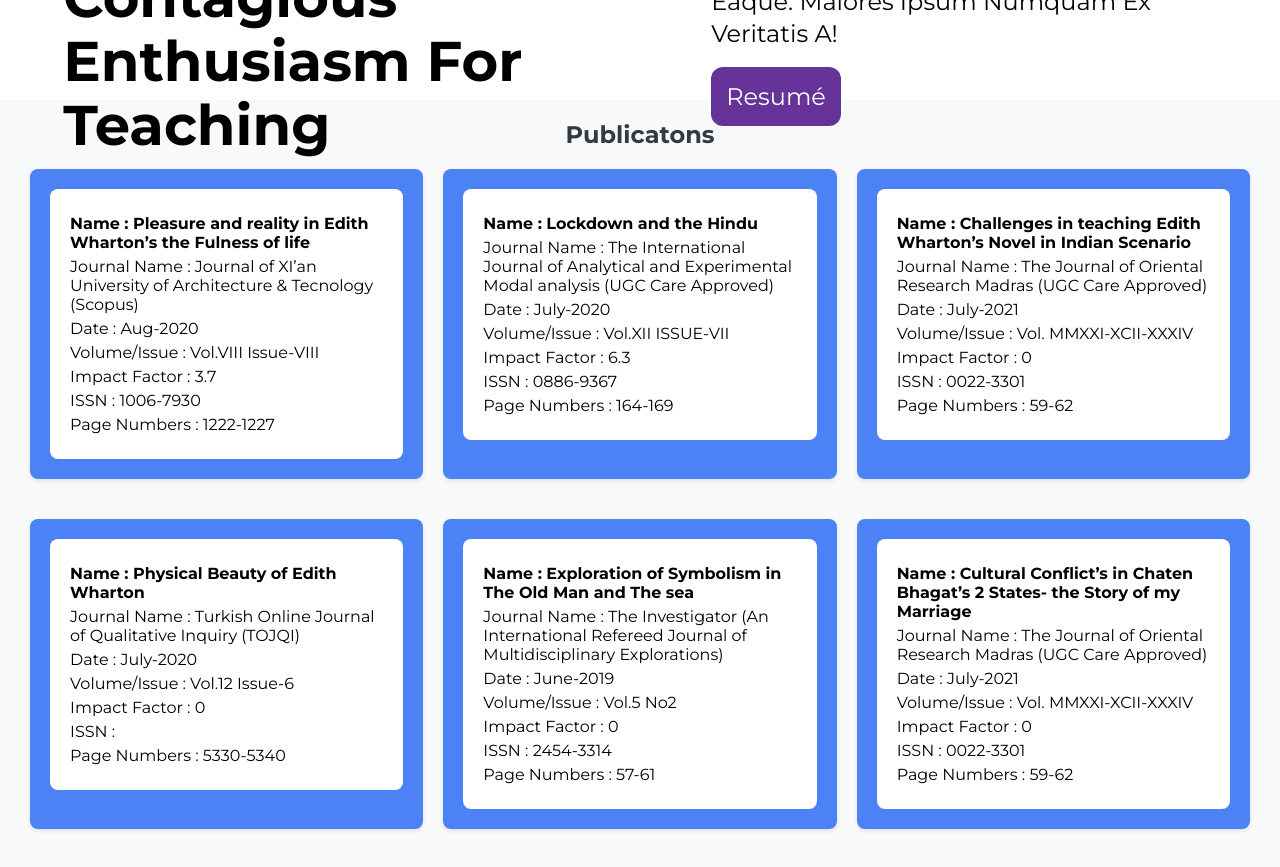
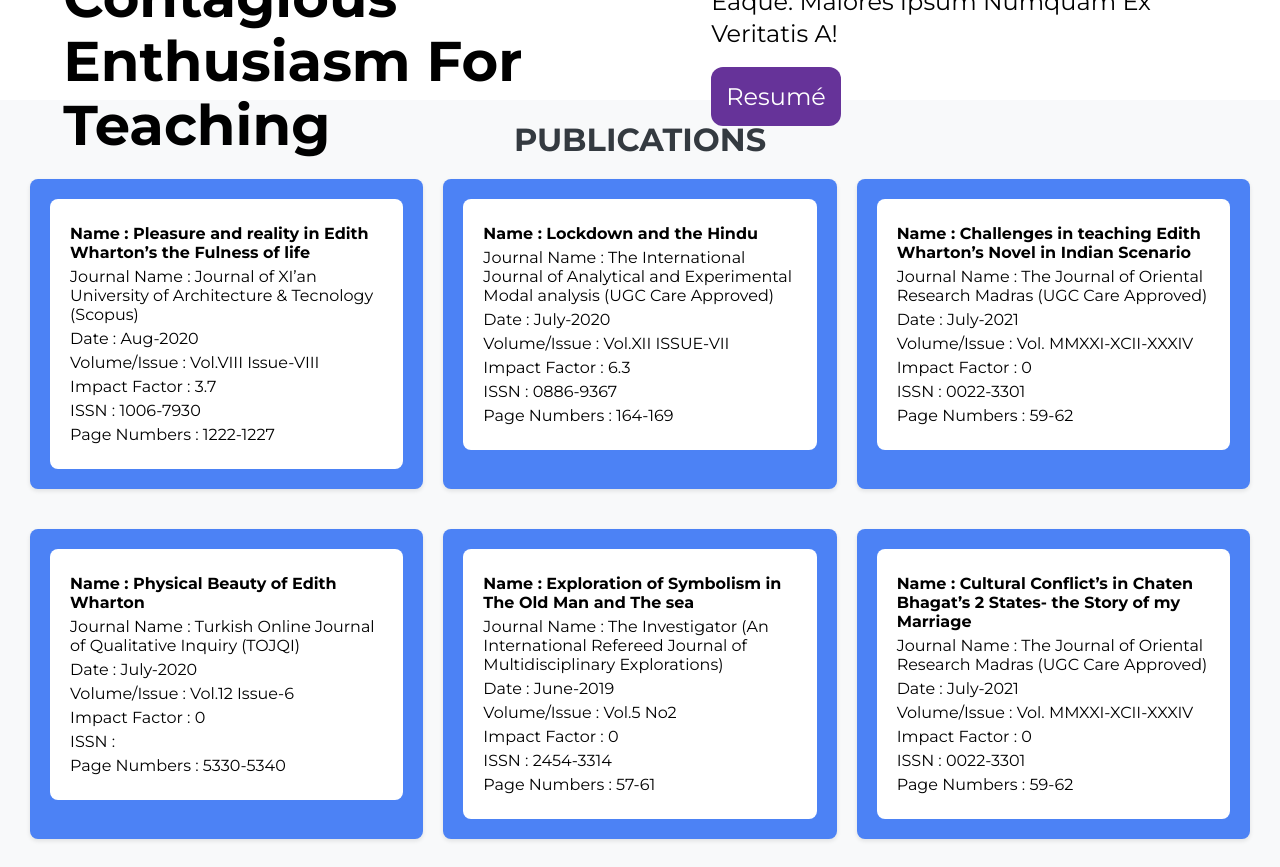
Before and after one commit to ahamed-sha-11/YasubarathiSir, a React (Vite) app: page / in a window 1280 px wide. Shown: the part 1180-2047 px from the top of the page. Built offline with nearby package versions, Linux system fonts and the light colour scheme.

Commit message:
"Changed spelling mistake and added styles "

```diff
--- a/src/components/PublicationComponent.jsx
+++ b/src/components/PublicationComponent.jsx
@@ -5,7 +5,7 @@ function PublicationComponents({ publicationdata }) {
   return (
     <>
       <section className="publication">
-        <h1>Publicatons</h1>
+        <h1>Publications</h1>
         <div className="card-holder">
           {publicationdata.map((cardData, index) => (
             <Card key={index} cardData={cardData} />
--- a/src/styles/publicationComponentStyles.css
+++ b/src/styles/publicationComponentStyles.css
@@ -7,9 +7,10 @@
 
   .publication h1 {
     color: #343a40;
-    font-size: 24px;
+    font-size: 2rem;
     margin-bottom: 20px;
     text-align: center;
+    text-transform: uppercase;
   }
 
   .card-holder {
```
